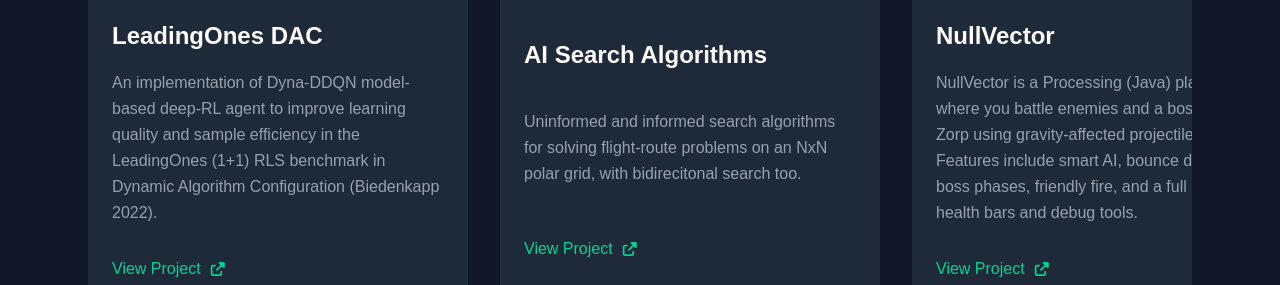
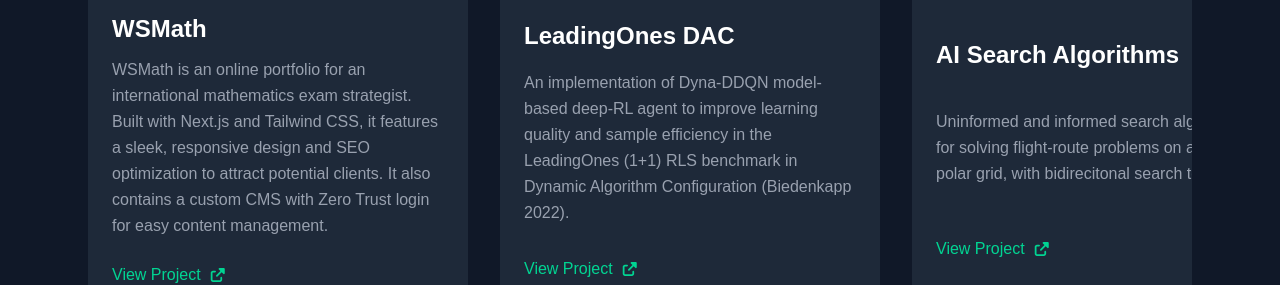
Before and after one commit to XiniDev/xini.dev, a Next.js app: page / in a window 1280 px wide. Shown: the part 1786-2071 px from the top of the page. Built offline with nearby package versions, Linux system fonts and the light colour scheme.

Commit message:
Update projects.tsx

```diff
--- a/src/app/_components/projects.tsx
+++ b/src/app/_components/projects.tsx
@@ -8,6 +8,13 @@
 import { faUpRightFromSquare } from "@fortawesome/free-solid-svg-icons";
 
 const projects = [
+  {
+    title: "WSMath",
+    description:
+      "WSMath is an online portfolio for an international mathematics exam strategist. Built with Next.js and Tailwind CSS, it features a sleek, responsive design and SEO optimization to attract potential clients. It also contains a custom CMS with Zero Trust login for easy content management.",
+    image: "/projects/wsmath.jpg",
+    link: "https://www.wsmath.com/",
+  },
   {
     title: "LeadingOnes DAC",
     description:
@@ -42,13 +49,6 @@
       "A secure RESTful API for managing user-specific notes with CRUD operations, following OWASP principles. MongoDB with Mongoose database for efficient data modeling and querying, containing advanced filtering features.",
     image: "/projects/notes-api.png",
     link: "https://github.com/XiniDev/notes-api",
-  },
-  {
-    title: "WSMath",
-    description:
-      "WSMath is an online portfolio for an international mathematics exam strategist. Built with Next.js and Tailwind CSS, it features a sleek, responsive design and SEO optimization to attract potential clients. It also contains a custom CMS with Zero Trust login for easy content management.",
-    image: "/projects/wsmath.jpg",
-    link: "https://www.wsmath.com/",
   },
   {
     title: "Overthrow Synthetica",
```
